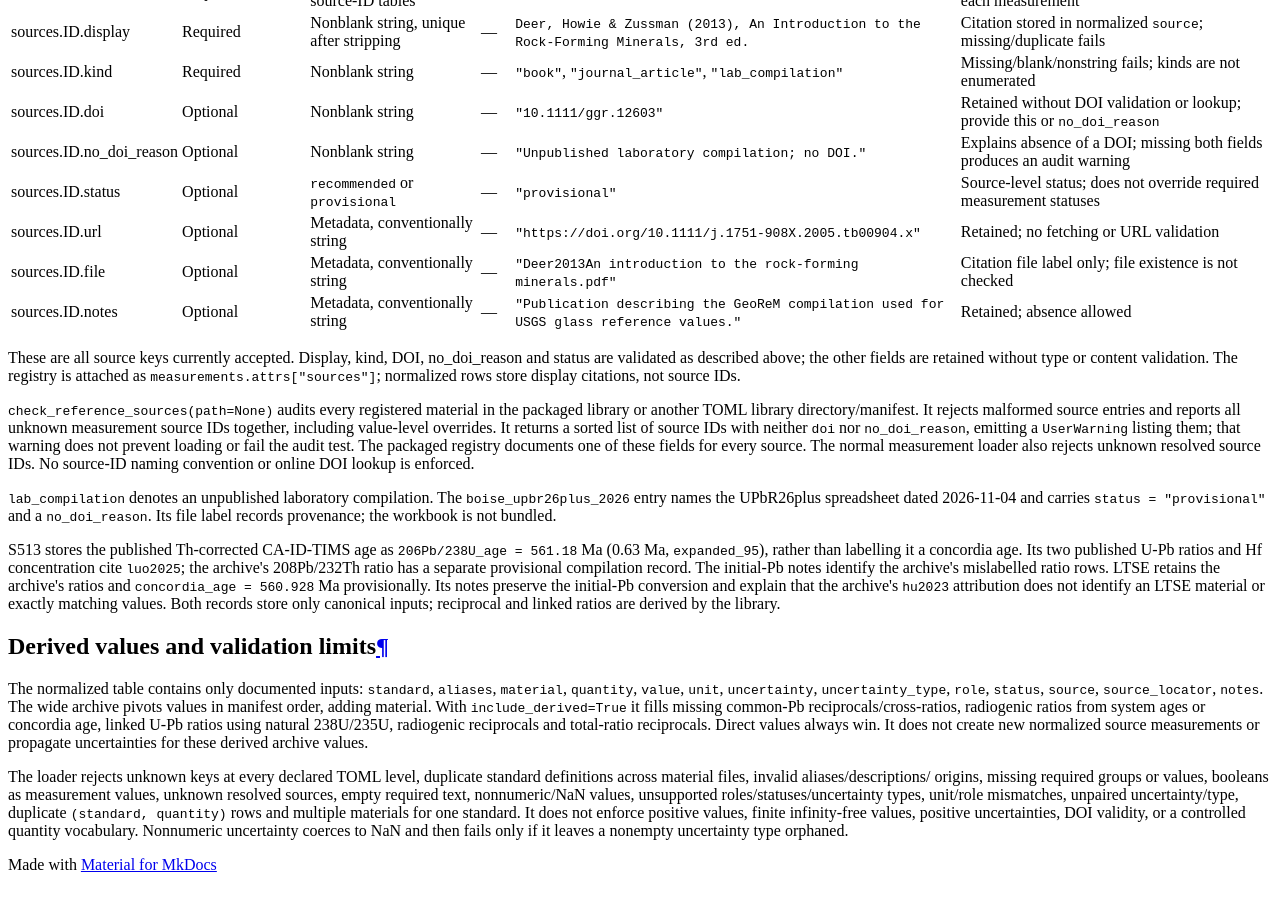
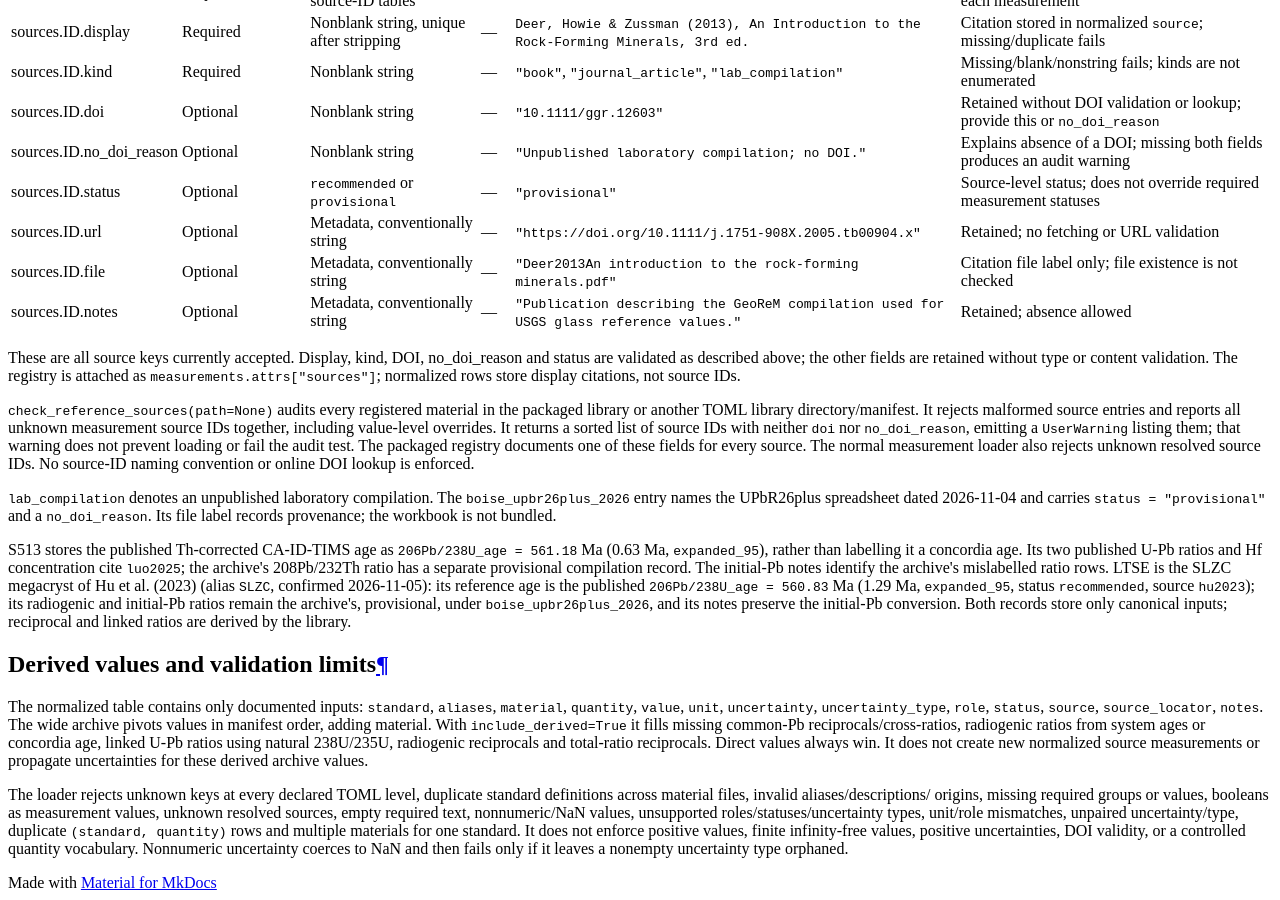
Before and after one commit to duserzym/UPbRPy, an MkDocs documentation site: the page built from docs/data-model/reference-materials.md, in a window 1280 px wide and 900 px high, scrolled down 10131 px. Built offline with MkDocs 1.6.1 and Material for MkDocs 9.7.7, drawn with Linux system fonts in a browser that asks for light colours.

Commit message:
LTSE is SLZC of Hu et al. (2023): published reference age
Yiming confirmed the Boise standard LTSE is the SLZC megacryst of Hu et
al. (2023), GGR 47, 509-533, doi:10.1111/ggr.12495. LTSE gains the alias
SLZC and its reference age becomes the published Th-corrected CA-ID-TIMS
206Pb/238U age 560.83 +- 1.29 Ma (95 %, n = 7), status recommended,
replacing the archive's 560.928 Ma. The radiogenic and initial-Pb ratios
stay the UPbR26plus archive's, provisional, with notes that they
describe SLZC.

Co-Authored-By: Claude Fable 5.1 <noreply@anthropic.com>

```diff
--- a/docs/data-model/reference-materials.md
+++ b/docs/data-model/reference-materials.md
@@ -126,10 +126,12 @@ S513 stores the published Th-corrected CA-ID-TIMS age as
 it a concordia age. Its two published U-Pb ratios and Hf concentration cite
 `luo2025`; the archive's 208Pb/232Th ratio has a separate provisional
 compilation record. The initial-Pb notes identify the archive's mislabelled
-ratio rows. LTSE retains the archive's ratios and `concordia_age = 560.928`
-Ma provisionally. Its notes preserve the initial-Pb conversion and explain
-that the archive's `hu2023` attribution does not identify an LTSE material
-or exactly matching values. Both records store only canonical inputs;
+ratio rows. LTSE is the SLZC megacryst of Hu et al. (2023) (alias `SLZC`,
+confirmed 2026-11-05): its reference age is the published
+`206Pb/238U_age = 560.83` Ma (1.29 Ma, `expanded_95`, status `recommended`,
+source `hu2023`); its radiogenic and initial-Pb ratios remain the archive's,
+provisional, under `boise_upbr26plus_2026`, and its notes preserve the
+initial-Pb conversion. Both records store only canonical inputs;
 reciprocal and linked ratios are derived by the library.
 
 ## Derived values and validation limits
```
Also changed, not shown: 3 other files.
